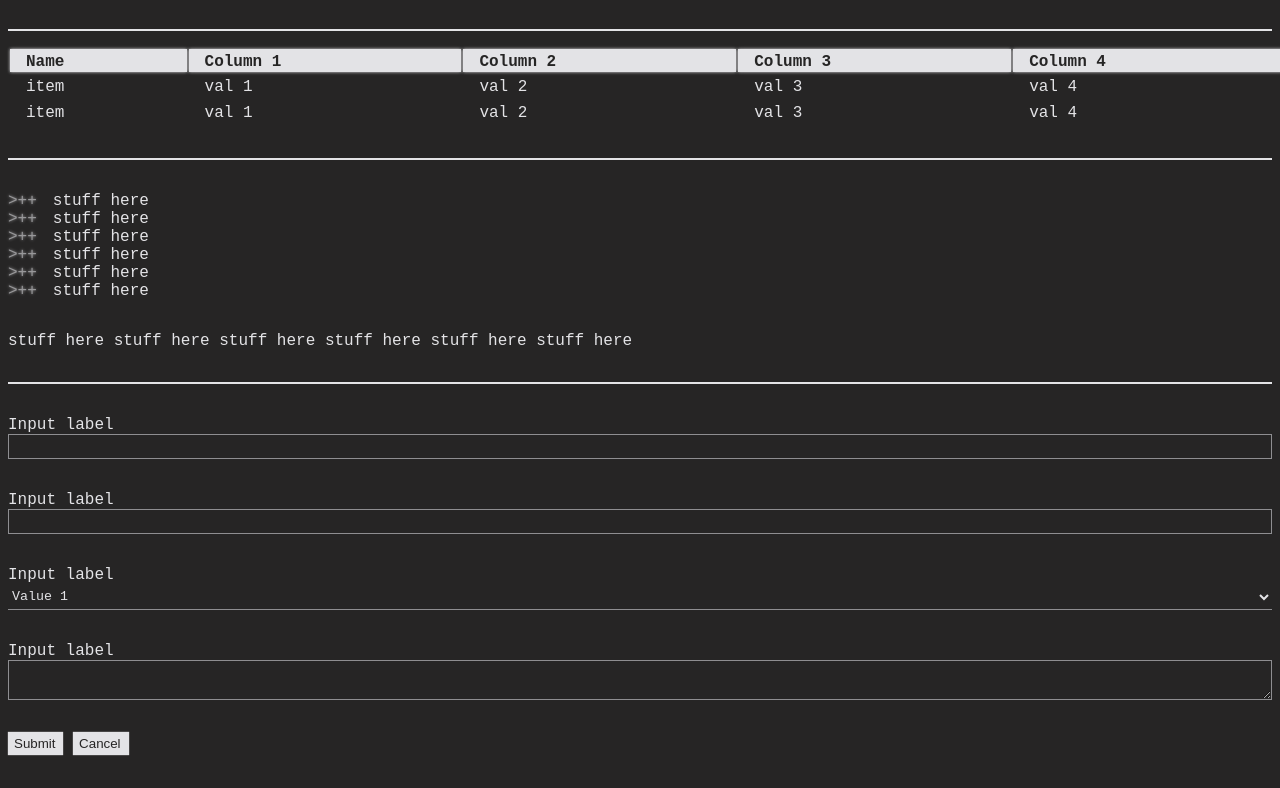
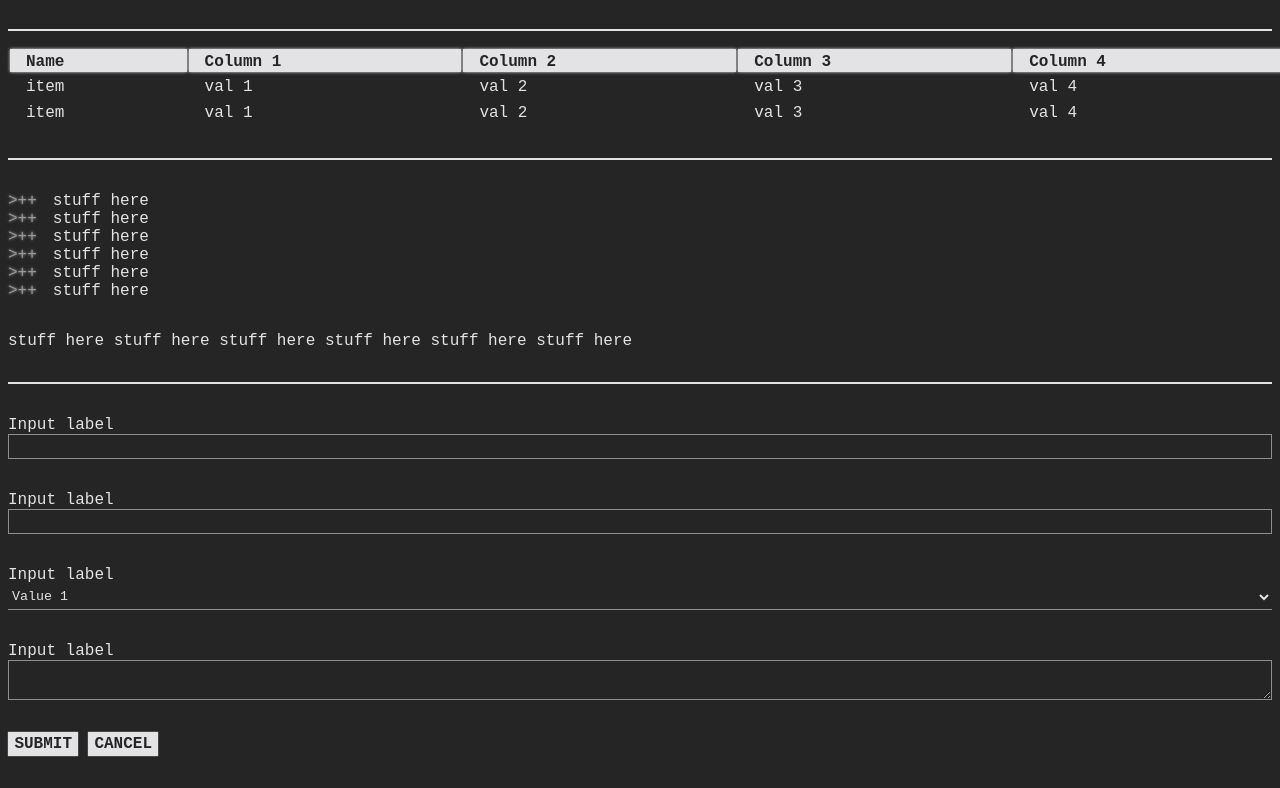
Before and after one commit to pawel-kuznik/cogitator, a website: page client/guide.html in a window 1280 px wide. Shown: the part 336-1124 px from the top of the page. Drawn offline with Linux system fonts and the light colour scheme.

Commit message:
Improved button styles

```diff
--- a/styles/base.less
+++ b/styles/base.less
@@ -1,5 +1,5 @@
 
-@import (inline) "elements/button.css";
+@import "elements/button.less";
 @import (inline) "elements/form.css";
 @import (inline) "elements/html.css";
 @import (inline) "elements/input.css";
--- /dev/null
+++ b/styles/elements/button.less
@@ -0,0 +1,48 @@
+/**
+ *  These are styles for all kind of buttons user across the application.
+ *
+ *  @author     Paweł Kuźnik <pawel.kuznik@gmail.com>
+ */
+
+button,
+.button
+{
+    // a button is always an inline block
+    display:        inline-block;
+
+    // reset border
+    border:         0;
+
+    // set background and the color
+    background:     var(--color-font);
+    color:          var(--color-background);
+
+    // it's always clickable
+    cursor:         pointer;
+
+    // set padding around the content
+    padding:        .2rem .4em;
+
+    // make sure we inherit the font from the surroundings
+    font:           inherit;
+
+    // set a bold font on the button
+    font-weight:    bold;
+
+    // make all buttons upper case
+    text-transform: uppercase;
+
+    // make sure we change the box sizing to include the padding
+    box-sizing:     border-box;
+
+    box-shadow:     0 0 1px var(--color-font);
+
+    // reset text decotation cause it can be applied on a link
+    text-decoration: none;
+
+    //
+    &:hover
+    {
+        background-image:   repeating-linear-gradient(45deg, transparent 0, transparent 6px, var(--color-hover) 8px, var(--color-hover) 8px);
+    }
+}
```
Also changed, not shown: client/styles.css, styles/elements/button.css (deleted).
